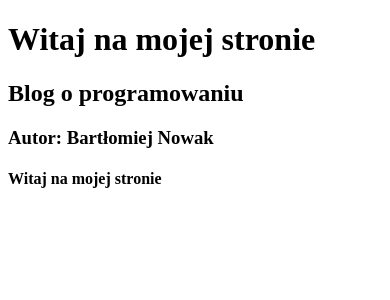
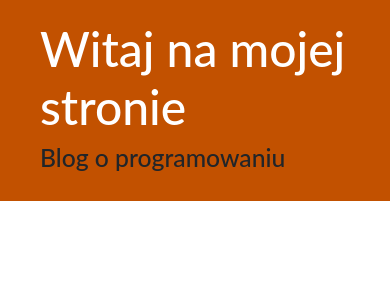
Before and after one commit to Aseroth/djangoblog, a Django app: page / in a window 390 px wide. Shown: the top 300 px of the page. Run offline with Django 4.2, Linux system fonts and the light colour scheme; data that the repository does not hold is empty.

Commit message:
css
added css

```diff
--- /dev/null
+++ b/blog/static/css/blog.css
@@ -0,0 +1,43 @@
+h1 a,h2 a{
+    color: orangered
+}
+
+
+
+body{
+
+    font-family: 'Lato', sans-serif;
+}
+
+.page-header{
+    background-color: #C25100;
+    margin-top: 0;
+    padding: 20px 20px 20px 40px;
+}
+
+.page-header h1, .page-header h1 a, .page-header h1 a:visited, .page-header h1 a:active{
+    color: #ffffff;
+    font-size: 36pt;
+    text-decoration: none;
+
+}
+
+.data{
+    color: grey;
+}
+
+.content-container{
+
+    margin: auto;
+    width: 100%;
+}
+
+.post{
+    margin-bottom: 70px;
+    padding-left: 20px;
+}
+
+
+.post h2 a, .post h1 a:visited{
+    color: #000000;
+}
--- a/blog/templates/blog/post_list.html
+++ b/blog/templates/blog/post_list.html
@@ -1,27 +1,39 @@
-<!DOCTYPE html>
+{% load static %}
+
+
 <html lang="pl">
     <head>
         <meta charset="utf-8">
         <title>myBlog - Python4Life</title>
+        <link href="https://cdn.jsdelivr.net/npm/bootstrap@5.1.3/dist/css/bootstrap.min.css" rel="stylesheet" integrity="sha384-1BmE4kWBq78iYhFldvKuhfTAU6auU8tT94WrHftjDbrCEXSU1oBoqyl2QvZ6jIW3" crossorigin="anonymous">
+        <link rel="stylesheet" href="{% static 'css/blog.css' %}">
+
     </head>
     <body>
-        <div>
+        <div class="page-header">
             <h1>Witaj na mojej stronie</h1>
             <h2>Blog o programowaniu</h2>
-        <h3>Autor: Bartłomiej Nowak</h3>
-        <h4>Witaj na mojej stronie</h4>
+
         </div>
-            {% comment %}
+            {% comment "Komentarz autora" %}
             test test
             {% endcomment %}
+    <div class="content-container">
+        <div class="row">
             {% for post in posts %}
-        <div>
+            <div class="col-md-8">
+            <div class="post">
+                <div class="data">
                     <p>opublikowany: {{post.published_date}}</p>
+                </div>
                 <h2><a href="">{{post.title}}</a></h2>
                 <em>{{post.text|linebreaksbr}}</em>
             </div>
             {% endfor %}
-        <div>
+        </div>
+    </div>
+    </div>
+        <div class="stopka">
 
         </div>
     </body>
```
Lines whose indentation alone changed are shown as unchanged.
